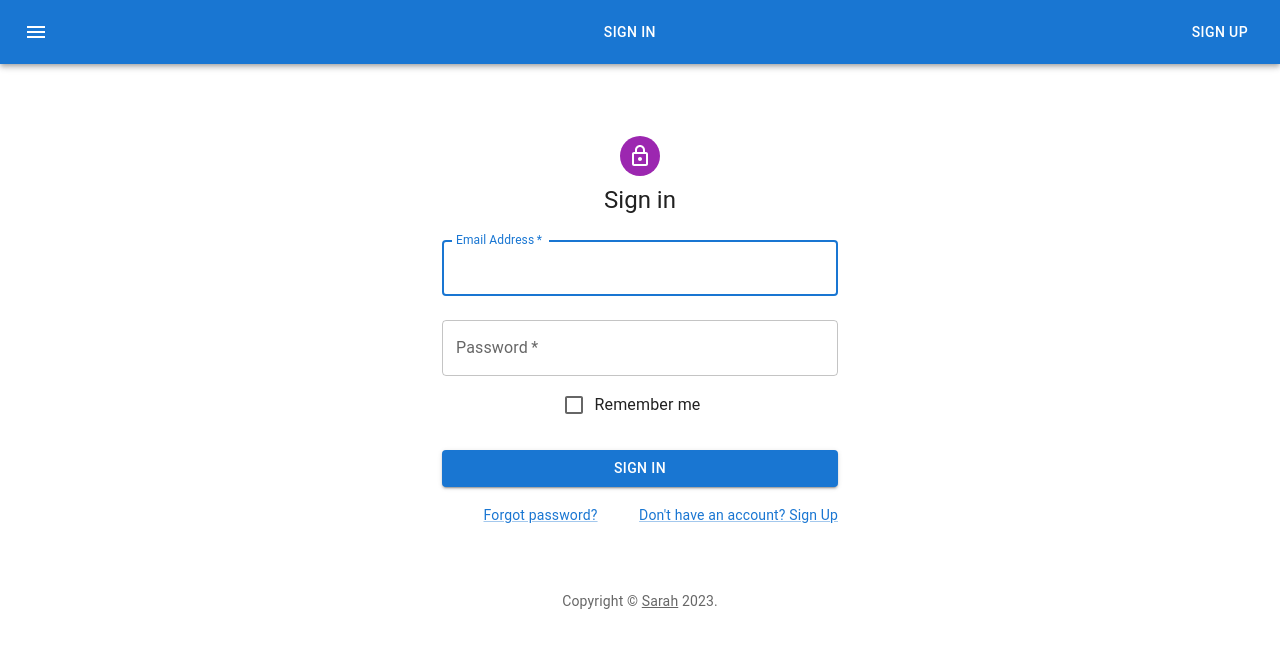
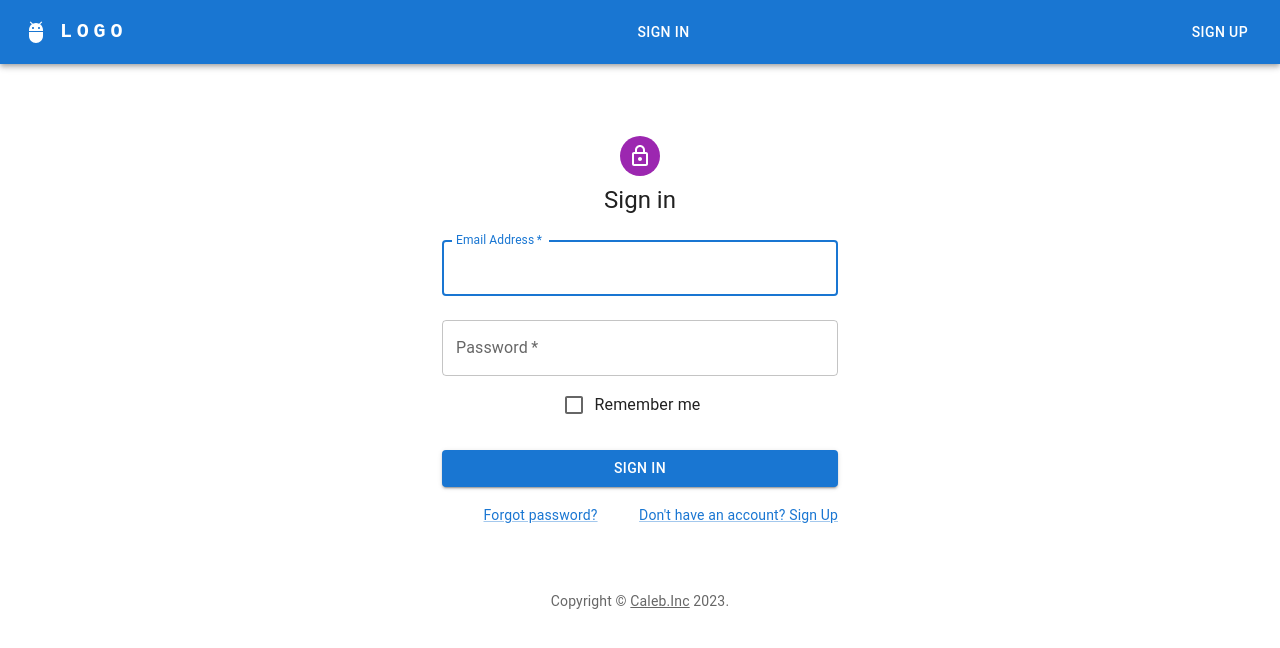
Before and after one commit to Calebosam/fictional-giggle-web, a React (Create React App) app: page /sign-in in a window 1280 px wide. Shown: the top 648 px of the page. Built offline with nearby package versions, Linux system fonts and the light colour scheme.

Commit message:
feat: modify components

```diff
--- a/src/components/Copyright/Copyright.js
+++ b/src/components/Copyright/Copyright.js
@@ -12,7 +12,7 @@ const Copyright = (props) => {
     >
       {"Copyright © "}
       <Link color="inherit" href="">
-        Sarah
+        Caleb.Inc
       </Link>{" "}
       {new Date().getFullYear()}
       {"."}
--- a/src/components/Navbar/Navbar.js
+++ b/src/components/Navbar/Navbar.js
@@ -5,7 +5,7 @@ import Toolbar from '@mui/material/Toolbar';
 import Typography from '@mui/material/Typography';
 import Button from '@mui/material/Button';
 import IconButton from '@mui/material/IconButton';
-import MenuIcon from '@mui/icons-material/Menu';
+import AdbIcon from '@mui/icons-material/Adb';
 
 const Navbar = () => {
   return (
@@ -16,11 +16,29 @@ const Navbar = () => {
             size="large"
             edge="start"
             color="inherit"
-            aria-label="menu"
-            sx={{ mr: 2 }}
+            aria-label="logo"
+            sx={{ mr: 0 }}
+            href='/'
           >
-            <MenuIcon />
+            <AdbIcon />
           </IconButton>
+          <Typography
+            href='/'
+            variant="h6"
+            noWrap
+            component="a"
+            sx={{
+              mr: 2,
+              display: { xs: 'none', md: 'flex' },
+              fontFamily: 'monospace',
+              fontWeight: 700,
+              letterSpacing: '.3rem',
+              color: 'inherit',
+              textDecoration: 'none',
+            }}
+          >
+            LOGO
+          </Typography>
           <Typography variant="h6" component="div" sx={{ flexGrow: 1 }}>
           <Button color="inherit" href='/sign-in'>Sign In</Button>
           </Typography>
```
